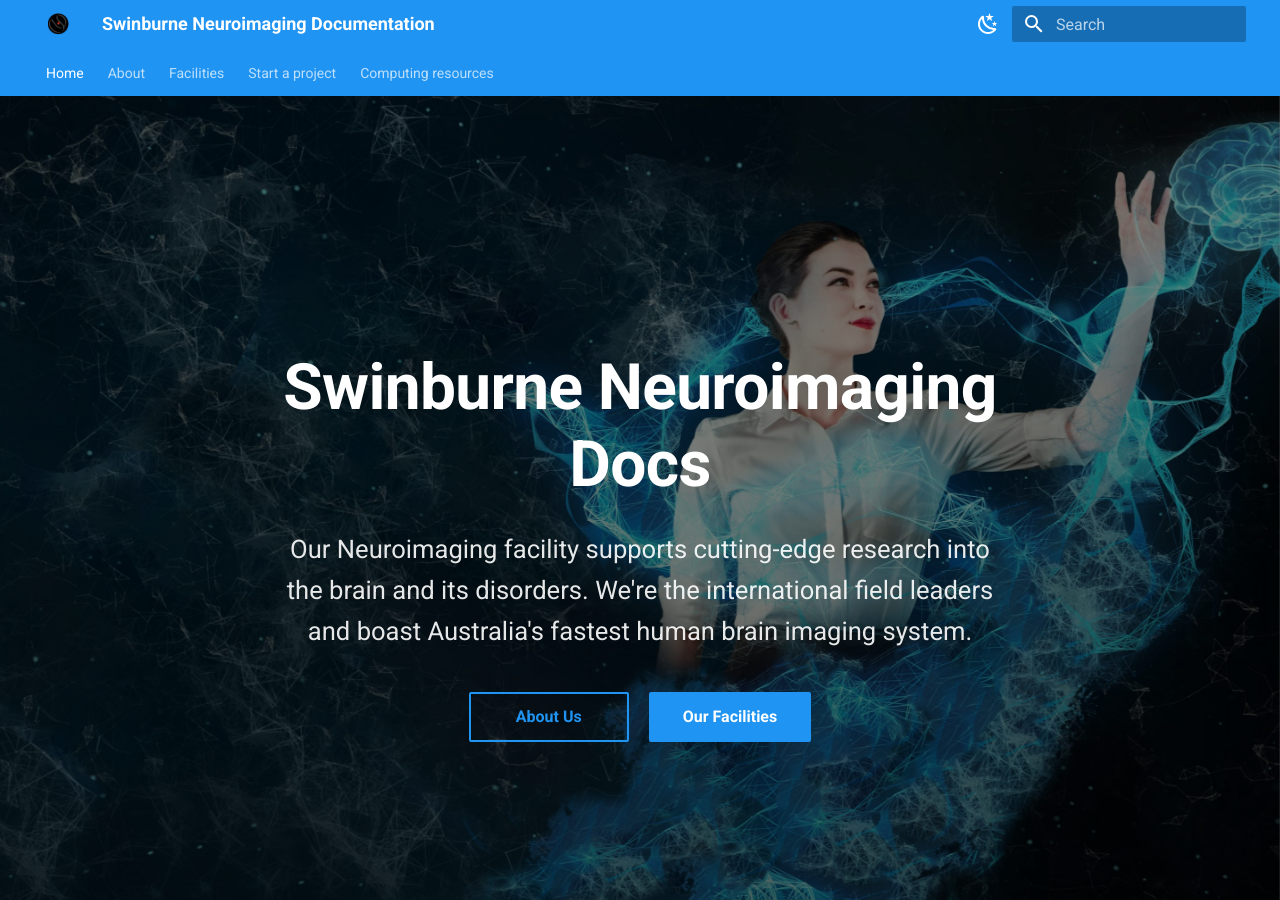
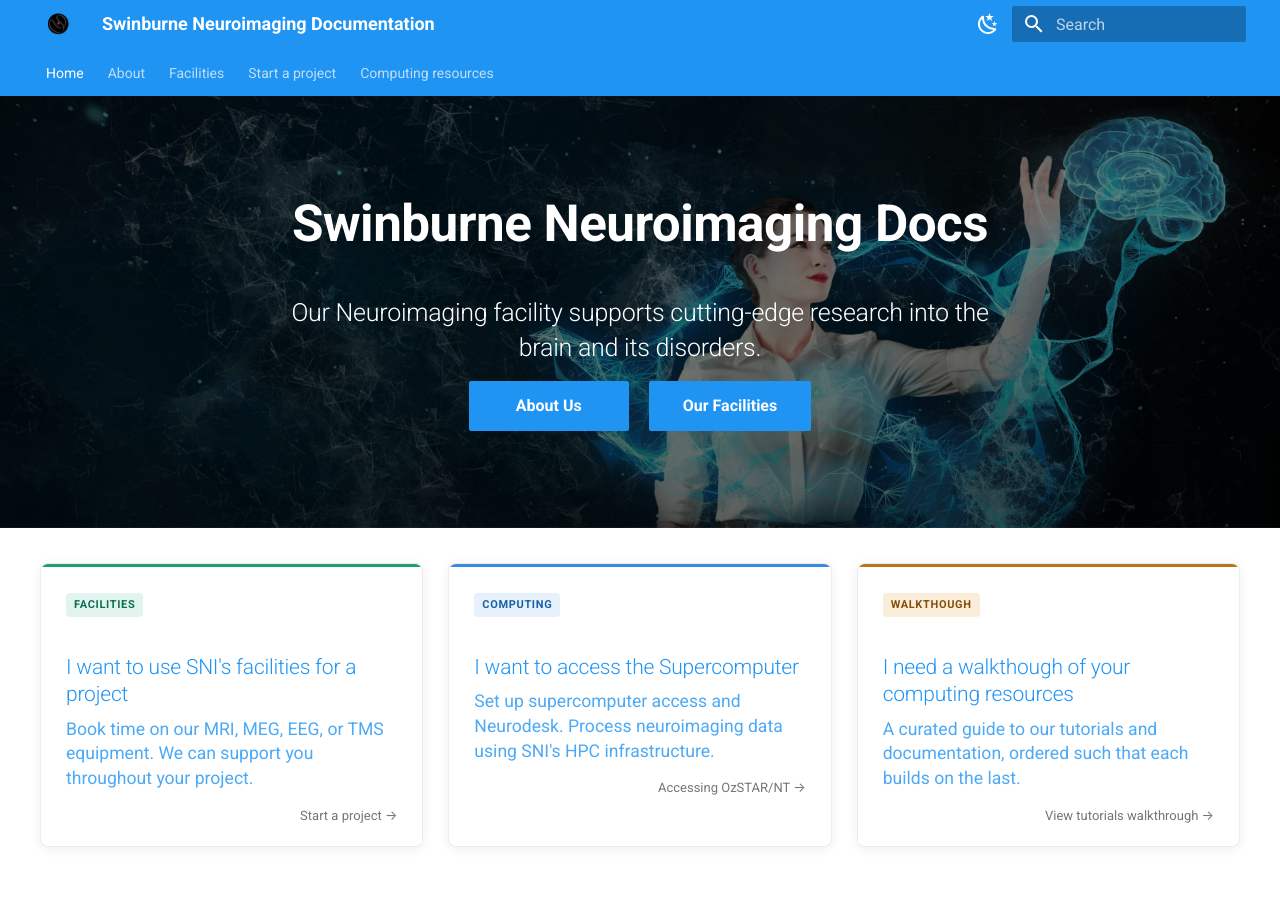
Before and after one commit to SwinburneNeuroimaging/SwinburneNeuroimaging.github.io, an MkDocs documentation site: the page built from docs/index.md, in a window 1280 px wide and 900 px high. Built offline with MkDocs 1.6.1 and Material for MkDocs 9.7.7, drawn with Linux system fonts in a browser that asks for light colours.

Commit message:
Updated home page to fit onto one screen and added css for nicer images

```diff
--- a/docs/stylesheets/home.css
+++ b/docs/stylesheets/home.css
@@ -1,7 +1,7 @@
 /* Hero section */
 .sni-hero {
   position: relative;
-  min-height: 100vh;
+  min-height: 48vh;
   display: flex;
   align-items: center;
   justify-content: center;
@@ -19,7 +19,7 @@
   width: 100%;
   height: 100%;
   object-fit: cover;
-  object-position: center;
+  object-position: top;
   will-change: transform;
 }
 
@@ -39,21 +39,21 @@
   z-index: 2;
   color: white;
   max-width: 800px;
-  padding: 2rem;
+  padding: 1.25rem;
   animation: fadeInUp 0.9s ease both;
 }
 
 .sni-hero__content h1 {
-  font-size: clamp(2rem, 5vw, 3.5rem);
+  font-size: clamp(1.75rem, 4vw, 2.75rem);
   font-weight: 700;
-  margin-bottom: 1rem;
+  margin-bottom: 0.75rem;
   color: white !important;
   line-height: 1.2;
 }
 
 .sni-hero__content p {
-  font-size: clamp(1rem, 2vw, 1.3rem);
-  margin-bottom: 2rem;
+  font-size: clamp(0.95rem, 1.6vw, 1.15rem);
+  margin-bottom: 1.25rem;
   opacity: 0.9;
 }
 
@@ -70,13 +70,13 @@
 
 /* Feature cards */
 .sni-features {
-  padding: 4rem 1rem;
+  padding: 1.75rem 1rem 2.5rem;
 }
 
 .sni-features__grid {
   display: grid;
   grid-template-columns: repeat(auto-fit, minmax(260px, 1fr));
-  gap: 1.5rem;
+  gap: 1.25rem;
   max-width: 1200px;
   margin: 0 auto;
 }
@@ -84,7 +84,7 @@
 .sni-card {
   position: relative;
   overflow: hidden;
-  padding: 1.75rem;
+  padding: 1.25rem 1.25rem 1rem;
   border-radius: 8px;
   border: 1px solid var(--md-default-fg-color--lightest);
   background: var(--md-default-bg-color);
@@ -104,14 +104,16 @@
 }
 
 .sni-card h2 {
-  font-size: 1.15rem;
-  margin-bottom: 0.5rem;
+  font-size: 1.05rem;
+  margin-bottom: 0.4rem;
+  line-height: 1.3;
 }
 
 .sni-card p {
-  font-size: 0.95rem;
+  font-size: 0.88rem;
   opacity: 0.8;
   margin: 0;
+  line-height: 1.4;
 }
 
 /* Coloured top bar accent (home page cards only) */
@@ -208,7 +210,7 @@
 .sni-card {
   position: relative;
   overflow: hidden;
-  padding: 1.75rem;
+  padding: 1.25rem 1.25rem 1rem;
   border-radius: 8px;
   border: 1px solid var(--md-default-fg-color--lightest);
   background: var(--md-default-bg-color);
@@ -228,3 +230,38 @@
   opacity: 1;
   transform: translateY(0);
 }
+
+/* Reusable in-page image styling — use on any Markdown image via attr_list,
+   e.g. ![Alt text](path.png){: .sni-img }
+   Matches the rounded/shadowed look already used on the Facilities spotlight images. */
+.sni-img {
+  display: block;
+  max-width: 100%;
+  height: auto;
+  margin: 1.5rem auto;
+  border-radius: 8px;
+  box-shadow: 0 4px 20px rgba(0, 0, 0, 0.12);
+}
+
+/* Add a subtle border instead of/as well as the shadow, e.g. for images on
+   light or busy backgrounds: ![...](...){: .sni-img .sni-img--bordered } */
+.sni-img--bordered {
+  border: 1px solid var(--md-default-fg-color--lightest);
+}
+
+/* Cap the width and center it, for images that don't need to run full-width,
+   e.g. a diagram or screenshot: ![...](...){: .sni-img .sni-img--narrow } */
+.sni-img--narrow {
+  max-width: 640px;
+}
+
+/* Small caption underneath, meant to follow an .sni-img on the next line:
+   ![...](...){: .sni-img }
+   <p class="sni-img-caption">Siemens 3T Prisma, installed 2020</p> */
+.sni-img-caption {
+  text-align: center;
+  font-size: 0.85rem;
+  color: var(--md-default-fg-color--light);
+  margin-top: -1rem;
+  margin-bottom: 1.5rem;
+}
--- a/overrides/home.html
+++ b/overrides/home.html
@@ -14,10 +14,10 @@
     <div class="sni-hero__overlay"></div>
     <div class="sni-hero__content md-typeset">
       <h1>Swinburne Neuroimaging Docs</h1>
-      <p>{{ config.site_description or "Our Neuroimaging facility supports cutting-edge research into the brain and its disorders. We're the international field leaders and boast Australia's fastest human brain imaging system. " }}</p>
+      <h2>{{ config.site_description or "Our Neuroimaging facility supports cutting-edge research into the brain and its disorders." }}</h2>
 
       <div class="sni-hero__buttons">
-        <a href="{{ 'about/' | url }}" class="md-button md-button">
+        <a href="{{ 'about/' | url }}" class="md-button md-button--primary">
           About Us
         </a>
         <a href="{{ 'facilities/' | url }}" class="md-button md-button--primary">
```
